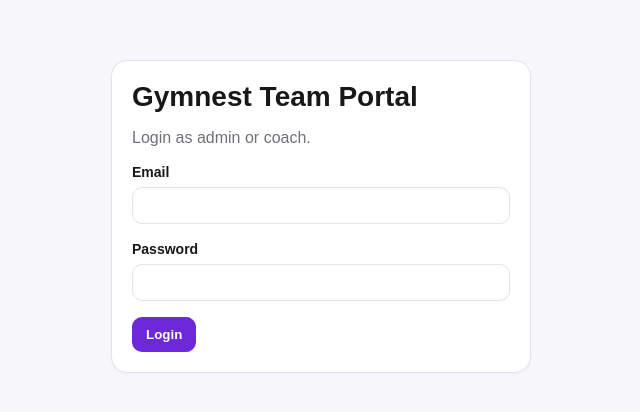
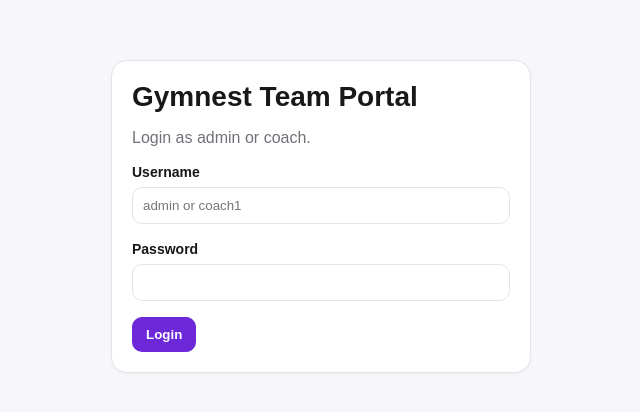
Before and after one commit to mariowakim38-blip/Team-Portal, a Next.js app: page /login in a window 1280 px wide. Shown: the part 184-596 px from the top of the page, without its empty margins (319-959 px from the left). Built offline with nearby package versions, Linux system fonts and the light colour scheme; no server answers.

Commit message:
Update page.tsx

```diff
--- a/app/login/page.tsx
+++ b/app/login/page.tsx
@@ -1,7 +1,76 @@
 'use client'
+
 import { useState } from 'react'
 import { useRouter } from 'next/navigation'
 import { supabase } from '@/lib/supabaseClient'
 
-export default function Login(){const router=useRouter();const[email,setEmail]=useState('');const[password,setPassword]=useState('');const[error,setError]=useState('');const[loading,setLoading]=useState(false);async function submit(e:React.FormEvent){e.preventDefault();setLoading(true);setError('');const{error}=await supabase.auth.signInWithPassword({email,password});setLoading(false);if(error){setError(error.message);return}router.push('/dashboard')}
-return <div className="login-page"><div className="card login-card"><h1 className="title">Gymnest Team Portal</h1><p className="muted">Login as admin or coach.</p><form onSubmit={submit}><label>Email<input value={email} onChange={e=>setEmail(e.target.value)} type="email" required/></label><div className="mt"><label>Password<input value={password} onChange={e=>setPassword(e.target.value)} type="password" required/></label></div>{error&&<p style={{color:'var(--danger)'}}>{error}</p>}<button className="btn mt" disabled={loading}>{loading?'Loading...':'Login'}</button></form></div></div>}
+export default function Login() {
+  const router = useRouter()
+  const [username, setUsername] = useState('')
+  const [password, setPassword] = useState('')
+  const [error, setError] = useState('')
+  const [loading, setLoading] = useState(false)
+
+  async function submit(e: React.FormEvent) {
+    e.preventDefault()
+    setLoading(true)
+    setError('')
+
+    const cleanUsername = username.trim().toLowerCase()
+    const email = `${cleanUsername}@gymnest.local`
+
+    const { error } = await supabase.auth.signInWithPassword({
+      email,
+      password,
+    })
+
+    setLoading(false)
+
+    if (error) {
+      setError('Wrong username or password')
+      return
+    }
+
+    router.push('/dashboard')
+  }
+
+  return (
+    <div className="login-page">
+      <div className="card login-card">
+        <h1 className="title">Gymnest Team Portal</h1>
+        <p className="muted">Login as admin or coach.</p>
+
+        <form onSubmit={submit}>
+          <label>
+            Username
+            <input
+              value={username}
+              onChange={(e) => setUsername(e.target.value)}
+              type="text"
+              required
+              placeholder="admin or coach1"
+            />
+          </label>
+
+          <div className="mt">
+            <label>
+              Password
+              <input
+                value={password}
+                onChange={(e) => setPassword(e.target.value)}
+                type="password"
+                required
+              />
+            </label>
+          </div>
+
+          {error && <p style={{ color: 'var(--danger)' }}>{error}</p>}
+
+          <button className="btn mt" disabled={loading}>
+            {loading ? 'Loading...' : 'Login'}
+          </button>
+        </form>
+      </div>
+    </div>
+  )
+}
```
